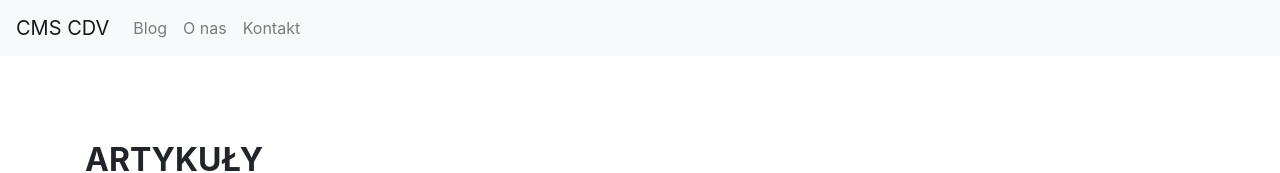
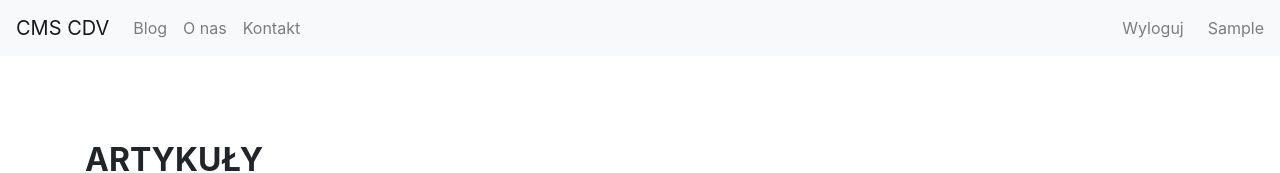
Before and after one commit to fluid14/CMS-CDV, a React (Create React App) app: page /blog in a window 1280 px wide. Shown: the top 173 px of the page. Built offline with nearby package versions, Linux system fonts and the light colour scheme; sample sign-in values are in the browser's storage.

Commit message:
add user to navbar

```diff
--- a/src/components/NavBar/NavBar.js
+++ b/src/components/NavBar/NavBar.js
@@ -1,6 +1,6 @@
 import React, { useState } from 'react';
 import styled from 'styled-components';
-import { Link } from 'react-router-dom';
+import { Link, useHistory } from 'react-router-dom';
 import {
   Collapse,
   Navbar,
@@ -21,17 +21,38 @@ const Wrap = styled.div`
   z-index: 9999;
 `;
 
+const StyledNavbarText = styled(NavbarText)`
+  cursor: pointer;
+  transition: 0.1s ease;
+
+  &:hover {
+    color: rgba(0, 0, 0, 0.7);
+    text-decoration: none;
+  }
+`;
+
 const NavBar = () => {
   const [isOpen, setIsOpen] = useState(false);
+  const history = useHistory();
+
+  const logout = () => {
+    sessionStorage.clear();
+    history.push('/blog');
+  };
 
   const toggle = () => setIsOpen(!isOpen);
+  let doneUserName = '';
+  const userName = sessionStorage.getItem('userName');
+  if (userName) {
+    doneUserName = userName.charAt(0).toUpperCase() + userName.substr(1);
+  }
 
   return (
     <UserContextConsumer>
       {context => (
         <Wrap>
           <Navbar color="light" light expand="md">
-            <NavbarBrand href="/">CMS CDV</NavbarBrand>
+            <NavbarBrand href="/blog">CMS CDV</NavbarBrand>
             <NavbarToggler onClick={toggle} />
             <Collapse isOpen={isOpen} navbar>
               <Nav className="mr-auto" navbar>
@@ -51,9 +72,21 @@ const NavBar = () => {
                   </NavLink>
                 </NavItem>
               </Nav>
-              <NavbarText tag={Link} to="/admin">
-                {context.user.userName}
-              </NavbarText>
+              {userName && (
+                <>
+                  <StyledNavbarText className="mr-4" onClick={logout}>
+                    Wyloguj
+                  </StyledNavbarText>
+                  <StyledNavbarText tag={Link} to="/admin">
+                    {doneUserName}
+                  </StyledNavbarText>
+                </>
+              )}
+              {!userName && (
+                <StyledNavbarText tag={Link} to="/login">
+                  Zaloguj
+                </StyledNavbarText>
+              )}
             </Collapse>
           </Navbar>
         </Wrap>
--- a/src/components/Preloader/Preloader.js
+++ b/src/components/Preloader/Preloader.js
@@ -16,9 +16,10 @@ const PreloaderWrap = styled.div`
   transition: 0.4s ease;
 
   ${({ loading }) =>
-    loading &
+    loading &&
     css`
       opacity: 0;
+      z-index: -99;
     `}
 `;
 
@@ -28,16 +29,20 @@ class Preloader extends Component {
   };
 
   componentDidMount() {
+    this.removePreloader();
+  }
+
+  removePreloader = () => {
     this.setState({
-      loading: false,
+      loading: true,
     });
-  }
+  };
 
   render() {
     const { loading } = this.state;
     return (
-      <PreloaderWrap>
-        <div className="spinner-border text-info" role="status" loading={loading}>
+      <PreloaderWrap loading={loading}>
+        <div className="spinner-border text-info" role="status">
           <span className="sr-only">Loading...</span>
         </div>
       </PreloaderWrap>
--- a/src/context/userContext/UserContext.js
+++ b/src/context/userContext/UserContext.js
@@ -5,7 +5,7 @@ const UserContext = React.createContext();
 
 class UserContextProvider extends React.Component {
   state = {
-    userName: '',
+    userName: 'Jan Nowak',
     id: '',
     role: '',
   };
--- a/src/views/App.js
+++ b/src/views/App.js
@@ -20,10 +20,12 @@ import NewArticleView from 'views/NewArticleView';
 import SiteSettings from './SiteSettings';
 import ProtectedRoute from '../components/ProtectedRoute/ProtectedRoute';
 import ProtectedAdminRoute from '../components/ProtectedRoute/ProtectedAdminRoute';
+import Preloader from '../components/Preloader/Preloader';
 
 const App = () => (
   <BrowserRouter>
     <GlobalTemplate>
+      <Preloader />
       <Switch>
         <Route exact path="/" render={() => <Redirect to="/blog" />} />
         <Route exact path="/login" component={LoginView} />
```
